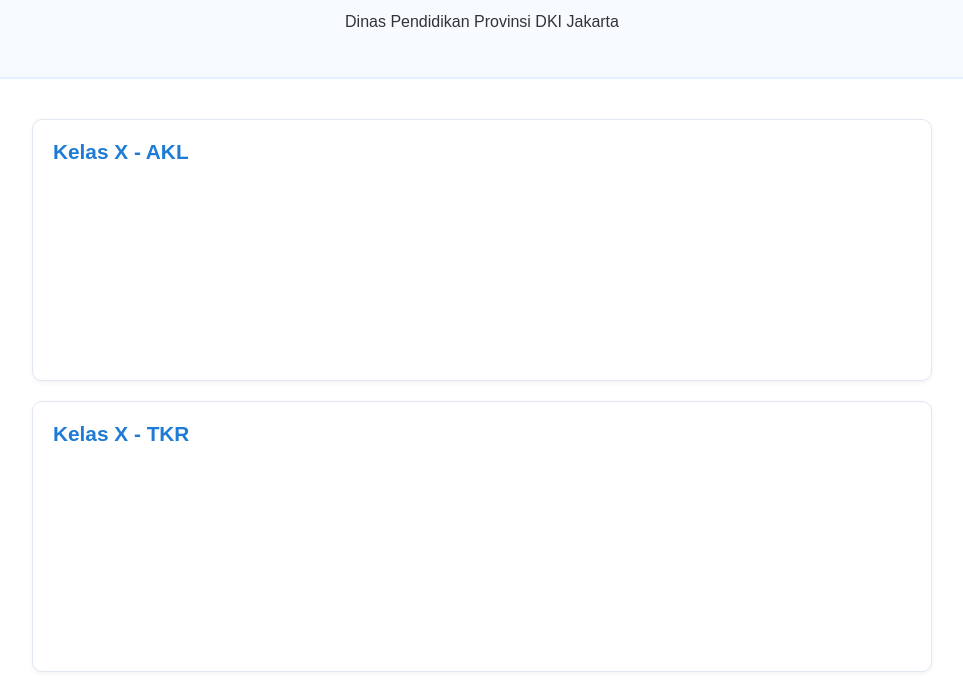
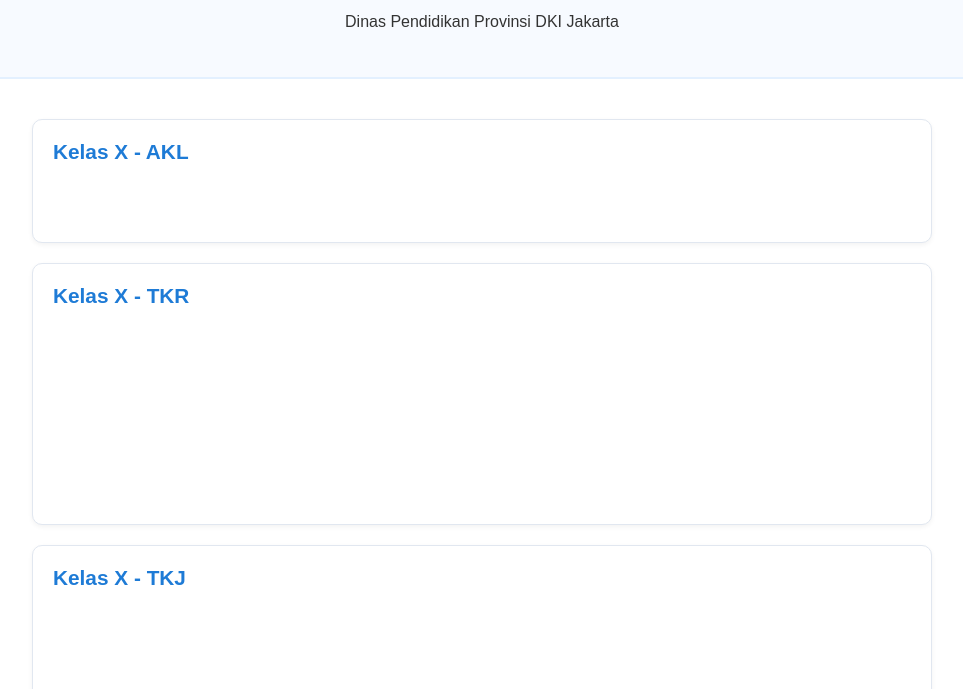
Before and after one commit to tamagit92/surveiakhirtahun, a plain HTML site: page index.html in a window 1280 px wide. Shown: the part 62-751 px from the top of the page, without its empty margins (158-1121 px from the left). Drawn offline with Linux system fonts and the light colour scheme.

Commit message:
Update index.html

```diff
--- a/index.html
+++ b/index.html
@@ -37,7 +37,7 @@
         border-radius: 10px;
         box-shadow: 0 2px 5px rgba(0, 0, 0, 0.05);
 
-        min-height: 220px; /* tinggi seragam */
+        max-height: 220px; /* tinggi seragam */
         display: flex;
         flex-direction: column;
         justify-content: flex-start;
```
